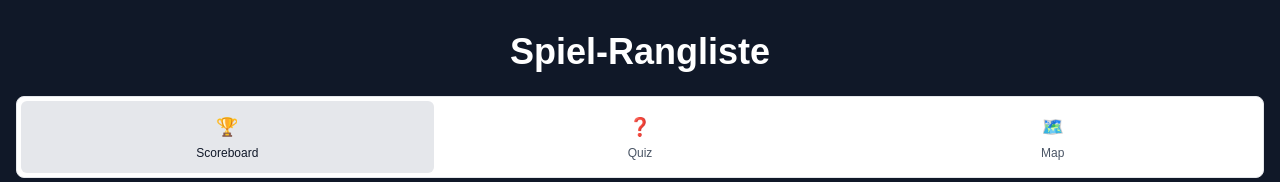
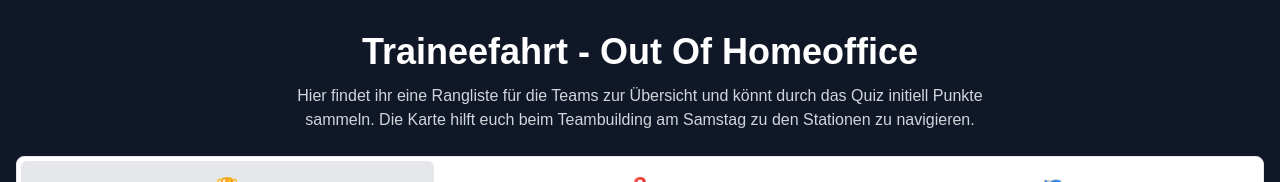
Before and after one commit to lennnytobi/tf-game, a Next.js app: page / in a window 1280 px wide. Shown: the top 182 px of the page. Built offline with nearby package versions, Linux system fonts and the light colour scheme; no server answers; the database is empty.

Commit message:
Update app title and add description for Traineefahrt event

```diff
--- a/src/app/layout.tsx
+++ b/src/app/layout.tsx
@@ -14,8 +14,8 @@ const geistMono = Geist_Mono({
 });
 
 export const metadata: Metadata = {
-  title: "Spiel-Rangliste",
-  description: "8-Team Game Leaderboard",
+  title: "Traineefahrt - Out Of Homeoffice",
+  description: "Hier findet ihr eine Rangliste für die Teams zur Übersicht und könnt durch das Quiz initiell Punkte sammeln. Die Karte hilft euch beim Teambuilding am Samstag zu den Stationen zu navigieren.",
   icons: {
     icon: '/favicon.ico',
     shortcut: '/favicon.ico',
--- a/src/app/page.tsx
+++ b/src/app/page.tsx
@@ -58,8 +58,14 @@ export default function HomePage() {
     <div className="min-h-screen bg-gray-900">
       <div className="container mx-auto px-4 py-4 sm:py-8">
         {/* Header */}
-        <div className="flex justify-center items-center mb-6">
-          <h1 className="text-2xl sm:text-4xl font-bold text-white">Spiel-Rangliste</h1>
+        <div className="mb-6">
+          <h1 className="text-2xl sm:text-4xl font-bold text-white text-center mb-3">
+            Traineefahrt - Out Of Homeoffice
+          </h1>
+          <p className="text-sm sm:text-base text-gray-300 text-center max-w-3xl mx-auto px-4">
+            Hier findet ihr eine Rangliste für die Teams zur Übersicht und könnt durch das Quiz initiell Punkte sammeln.
+            Die Karte hilft euch beim Teambuilding am Samstag zu den Stationen zu navigieren.
+          </p>
         </div>
 
         {/* Tab Switcher */}
```
